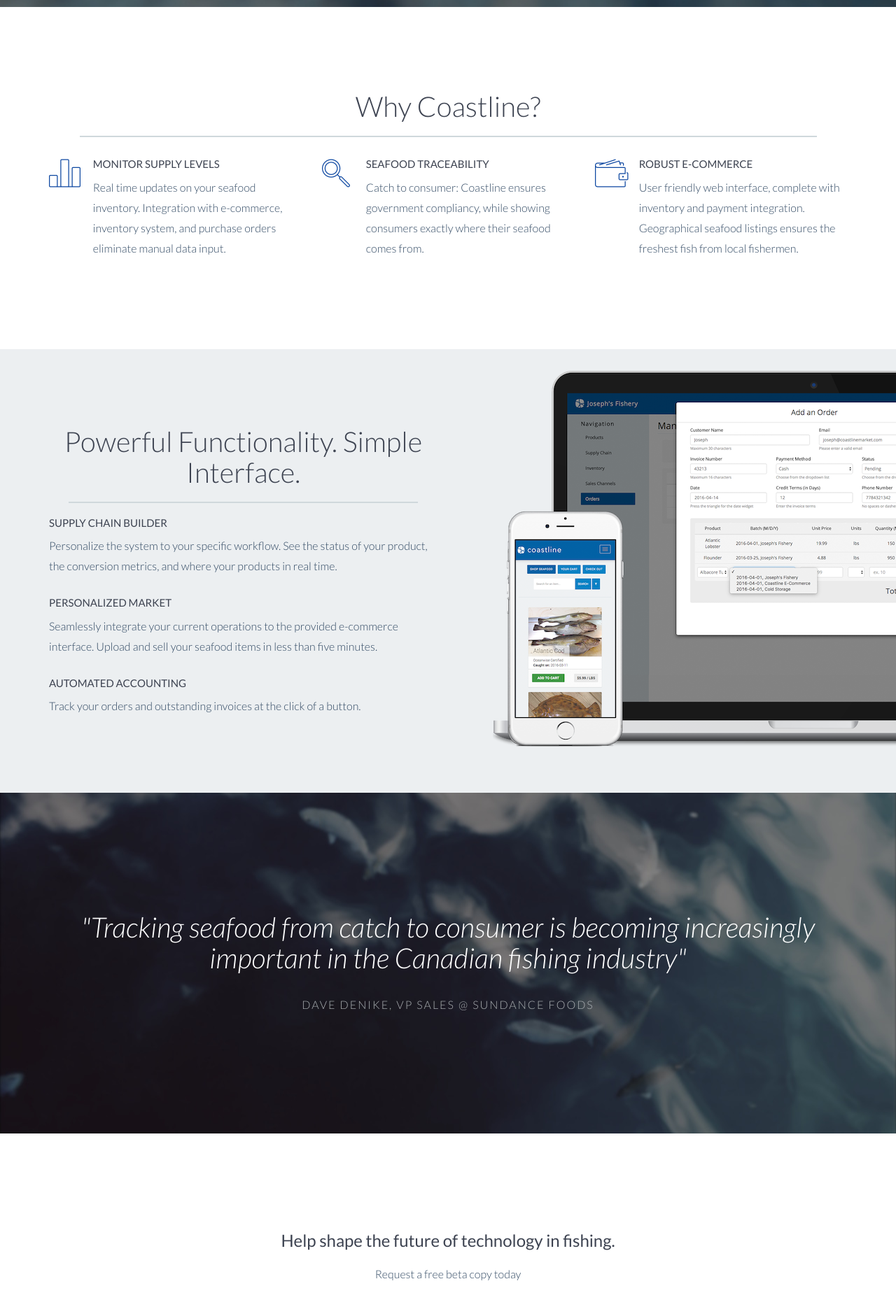
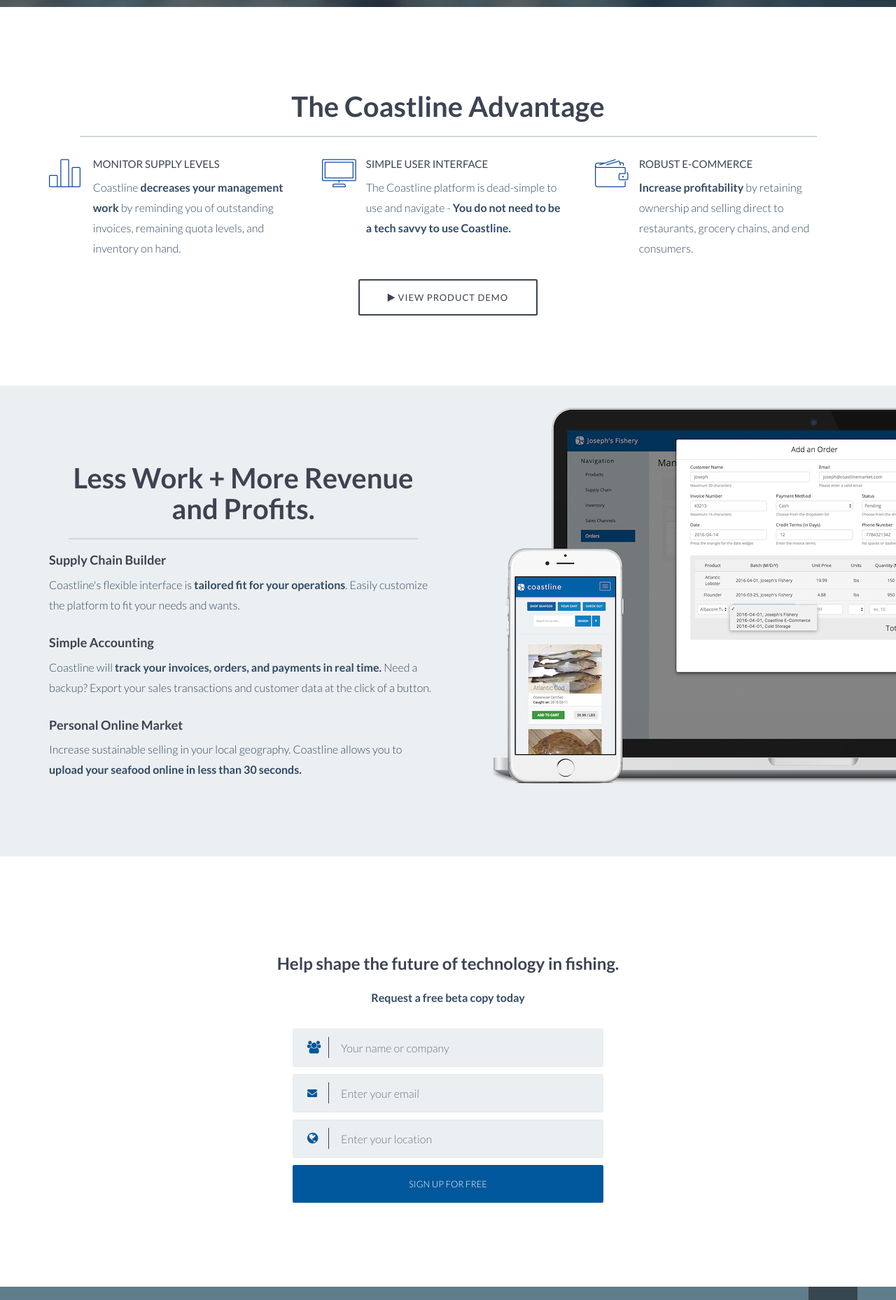
Before and after one commit to AbdulDotKhan/coastline-landing, a website: page index.html in a window 1280 px wide. Shown: the part 740-2598 px from the top of the page at 70% size. Drawn offline with nearby package versions, Linux system fonts and the light colour scheme.

Commit message:
design changes and content changes

```diff
--- a/css/styles.css
+++ b/css/styles.css
@@ -70,7 +70,7 @@
 .btn {
   font-size: 13px;
   border: solid 3px;
-  border-radius: 5px;
+  border-radius: 2px;
   display: inline-block;
   text-transform: uppercase;
   border-color: #fff
@@ -88,7 +88,7 @@
 .btn-white {
   font-size: 13px;
   border: solid 2px;
-  border-radius: 5px;
+  border-radius: 2px;
   display: inline-block;
   border-color: #fff;
 }
@@ -97,6 +97,25 @@
   border-color: #00BCD4;
   outline:0;
 }
+
+.btn-dark {
+  font-size: 13px;
+  border: solid 2px;
+  border-radius: 2px;
+  display: inline-block;
+  border-color: #3D4351;
+  background-color: #fff;
+}
+a.btn-dark {
+  color: #3D4351;
+}
+.btn-dark:hover, .btn-dark:focus {
+  color: #fff;
+  border-color: #01579B;
+  background-color: #01579B;
+  outline:0;
+}
+
 a.btn-small.btn-white {
   color: #fff;
 }
@@ -106,7 +125,7 @@
 .btn-fill {
   color: #fff;
   border: solid #01579B;
-  border-radius: 5px;
+  border-radius: 2px;
   display: inline-block;
   text-transform: uppercase;
   background-color: #01579B;
@@ -150,7 +169,7 @@
   letter-spacing: 1px;
 }
 img.screenshot {
-  border-radius: 5px;
+  border-radius: 2px;
   width: 360px;
   height: 220px;
   box-shadow: rgba(0, 0, 0, 0.1) 0 8px 8px 0;
@@ -158,7 +177,7 @@
   -moz-box-shadow: rgba(0, 0, 0, 0.1) 0 8px 8px 0;
 }
 img.modalImg {
-  border-radius: 5px;
+  border-radius: 2px;
   max-width: 100%;
   box-shadow: rgba(0, 0, 0, 0.1) 0 8px 8px 0;
   -webkit-box-shadow: rgba(0, 0, 0, 0.1) 0 8px 8px 0;
@@ -259,7 +278,7 @@
   text-decoration: none;
   text-transform: capitalize;
   background-color: #000;
-  border-radius: 4px;
+  border-radius: 2px;
 }
 
 /* ==========================================================================
@@ -608,7 +627,7 @@
 }
 
 iframe {
-  border-radius: 5px;
+  border-radius: 2px;
   box-shadow: rgba(0, 0, 0, 0.1) 0 8px 8px 0;
   -webkit-box-shadow: rgba(0, 0, 0, 0.1) 0 8px 8px 0;
   -moz-box-shadow: rgba(0, 0, 0, 0.1) 0 8px 8px 0;
@@ -924,7 +943,7 @@
 
 .sign-up .signup-form .sign-up-btn {
   padding: 15px 0;
-  border-radius: 3px;
+  border-radius: 2px;
   width: 80%;
   font-size: 13px;
 }
@@ -932,7 +951,7 @@
   width: 80%;
   height: 55px;
   margin: 0 auto 10px;
-  border-radius: 5px;
+  border-radius: 2px;
   border: solid 1px #E6E9EA;
   text-align: left;
   position: relative;
@@ -945,7 +964,7 @@
   content: "";
   height: 30px;
   width: 1px;
-  border-right: solid 1px #E6E9EA;
+  border-right: solid 1px #3D4351;
   position: absolute;
   top: 50%;
   left: 30px;
@@ -993,20 +1012,25 @@
   padding-left: 68px;
   width: 100%;
   height: 100%;
-  border-radius: 6px;
-  border: none;
+  border-radius: 2px;
+  outline:0;
+  /*border: solid 2px #3D4351;*/
+  font-size: 16px;
+  background-color: #ECEFF1;
+  border-style: none;
+  color: #3D4351;
 }
 .sign-up .signup-form .form-input-group input::-webkit-input-placeholder {
-  color: #BCC1C3;
+  color: #727274;
 }
 .sign-up .signup-form .form-input-group input:-moz-placeholder {
-  color: #BCC1C3;
+  color: #727274;
 }
 .sign-up .signup-form .form-input-group input::-moz-placeholder {
-  color: #BCC1C3;
+  color: #727274;
 }
 .sign-up .signup-form .form-input-group input:-ms-input-placeholder {
-  color: #BCC1C3;
+  color: #727274;
 }
 
 /* ==========================================================================
@@ -1108,7 +1132,7 @@
   height: 60px;
   width: 60px;
   background-color: #1AB4EF;
-  border-radius: 5px;
+  border-radius: 2px;
   font-size: 22px;
   display: inline-block;
   text-align: center;
@@ -1127,7 +1151,7 @@
   height: 60px;
   width: 60px;
   background-color: #3B5898;
-  border-radius: 5px;
+  border-radius: 2px;
   font-size: 22px;
   display: inline-block;
   text-align: center;
--- a/index.html
+++ b/index.html
@@ -11,7 +11,7 @@
   <meta name="google-site-verification" content="e6CmMXR8NpHFT46MO5ZtSPdHLMKIaL5j77Ko8nxoQCU" />
   <!--<meta http-equiv="X-UA-Compatible" content="IE=edge,chrome=1">-->
   <meta http-equiv="X-UA-Compatible" content="IE=edge" />
-  <title>Buy and Sell Fresh Fish & Efficiently Track Inventory</title>
+  <title>Coastline | Trace and track seafood from source to sale</title>
   <meta name="description" content="Coastline Market is an integrated e-commerce and inventory management platform for the fishing industry.">
   <meta name="viewport" content="width=device-width, initial-scale=1">
   <meta name="author" content="Coastline Market">
@@ -72,7 +72,7 @@
         </div>
       </header>
     </section>
-    <!-- Navigation -->
+
 <!--
     <nav class="navbar navbar-default navbar-fixed-top">
       <div class="container">
@@ -110,7 +110,7 @@
             <h1 class="typed">
               <div class="element"></div>happens on Coastline.</h1>
             <h1 class="desktop-hidden">Traceability from source to sale.</h1>
-            <p class="intro">Coastline is a mission critical integrated inventory management and ecommerce platform, designed exclusively for commercial fisheries.</p>
+            <p class="intro">Coastline is a mission critical inventory management and traceability platform, designed exclusively for commercial fisheries.</p>
             <a href="javascript:(0)" data-toggle="modal" data-target="#videoModal" class="btn btn-fill btn-large btn-margin-right smooth-scroll"><i class="fa fa-play"></i> Watch Video</a>
             <a href="http://dashboard.coastlinemarket.com/" class="btn btn-fill btn-large btn-margin-right">Beta Login</a>
           </div>
@@ -140,7 +140,7 @@
   <section class="intro section-padding" id="about">
     <div class="container">
       <div class="row">
-        <h2 class="text-center">Why Coastline?</h2>
+        <h2 class="text-center"><b>The Coastline Advantage</b></h2>
         <hr class="introHr">
         <div class="col-md-4 intro-feature">
           <div class="intro-icon">
@@ -148,16 +148,16 @@
           </div>
           <div class="intro-content">
             <h5>Monitor Supply Levels</h5>
-            <p>Real time updates on your seafood inventory. Integration with e-commerce, inventory system, and purchase orders eliminate manual data input.</p>
+            <p>Coastline <b>decreases your management work</b> by reminding you of outstanding invoices, remaining quota levels, and inventory on hand.</p>
           </div>
         </div>
         <div class="col-md-4 intro-feature">
           <div class="intro-icon">
-            <span data-icon="&#xe037;" class="icon"></span>
+            <span data-icon="&#xe002;" class="icon"></span>
           </div>
           <div class="intro-content">
-            <h5>Seafood Traceability</h5>
-            <p>Catch to consumer: Coastline ensures government compliancy, while showing consumers exactly where their seafood comes from.</p>
+            <h5>Simple User Interface</h5>
+            <p>The Coastline platform is dead-simple to use and navigate - <b>You do not need to be a tech savvy to use Coastline.</b></p>
           </div>
         </div>
         <div class="col-md-4 intro-feature">
@@ -166,10 +166,15 @@
           </div>
           <div class="intro-content last">
             <h5>Robust E-Commerce</h5>
-            <p>User friendly web interface, complete with inventory and payment integration. Geographical seafood listings ensures the freshest fish from local fishermen.</p>
+            <p><b>Increase profitability</b> by retaining ownership and selling direct to restaurants, grocery chains, and end consumers.</p>
           </div>
         </div>
       </div>
+      <div class="row">
+        <div class="col-lg-8 col-lg-offset-2 text-center">
+          <a href="javascript:(0)" data-toggle="modal" data-target="#videoModal" class="btn btn-dark btn-large"><i class="fa fa-play"></i> View Product Demo</a>
+        </div>
+      </row>
     </div>
   </section>
 
@@ -177,7 +182,7 @@
     <div class="container">
       <div class="row">
         <div class="col-md-6">
-          <h2 class="text-center">Powerful Functionality. Simple Interface.</h2>
+          <h2 class="text-center"><b>Less Work + More Revenue and Profits.</b></h2>
           <hr class="introHr">
           <div class="feature-list">
 
@@ -187,8 +192,8 @@
                   <span class="icon"></span>
                 </div>
                 <div class="feature-content">
-                  <h5>Supply Chain Builder</h5>
-                  <p>Personalize the system to your specific workflow. See the status of your product, the conversion metrics, and where your products in real time.</p>
+                  <h4><b>Supply Chain Builder</b></h4>
+                  <p>Coastline's flexible interface is <b>tailored fit for your operations</b>. Easily customize the platform to fit your needs and wants.</p>
                 </div>
               </li>
               <li class="feature-item">
@@ -196,8 +201,9 @@
                   <span class="icon"></span>
                 </div>
                 <div class="feature-content">
-                  <h5>Personalized Market</h5>
-                  <p>Seamlessly integrate your current operations to the provided e-commerce interface. Upload and sell your seafood items in less than five minutes.</p>
+                  <h4><b>Simple Accounting</b></h4>
+                  <p>Coastline will <b>track your invoices, orders, and payments in real time.</b> Need a backup? Export your sales transactions
+                    and customer data at the click of a button.</p>
                 </div>
               </li>
               <li class="feature-item">
@@ -205,15 +211,13 @@
                   <span class="icon"></span>
                 </div>
                 <div class="feature-content">
-                  <h5>Automated Accounting</h5>
-                  <p>Track your orders and outstanding invoices at the click of a button.</p>
+                  <h4><b>Personal Online Market</b></h4>
+                  <p>Increase sustainable selling in your local geography. Coastline allows you to <b>upload your seafood online in less than 30 seconds.</b></p>
                 </div>
               </li>
             </ul>
           </div>
-
         </div>
-
       </div>
     </div>
     <div class="macbook-wrap wp3"></div>
@@ -222,7 +226,7 @@
     </div>
   </section>
 
-
+<!--
   <section class="testimonial-slider section-padding text-center">
     <div class="container">
       <div class="row">
@@ -230,34 +234,33 @@
           <div class="flexslider">
             <ul class="slides">
               <li>
-                <!--
                 <div class="avatar">
                   <img src="img/fishmarket.jpg">
-                </div>-->
+                </div>
                 <h2>"Tracking seafood from catch to consumer is becoming increasingly important in the Canadian fishing industry"</h2>
-                <p class="author">Dave Denike, VP Sales @ Sundance Foods</p>
+                <p class="author">Dave, VP Sales @ Sundance Foods</p>
               </li>
-              <!--
+              <
               <li>
                 <div class="avatar">
-                  <img src="img/.jpg" alt="Sedna Testimonial Avatar">
+                  <img src="">
                 </div>
-                <h2>Coastline is awesome!</h2>
-                <p class="author">Joe's Fishery</p>
+                <h2>The Seafood Shop is currently using Coastline, and we love it!</h2>
+                <p class="author">Sean, President @ KH Capital & The Seafood Shop</p>
               </li>
-            -->
             </ul>
           </div>
         </div>
       </div>
     </div>
   </section>
+   -->
   <section class="sign-up section-padding text-center" id="beta">
     <div class="container">
       <div class="row">
         <div class="col-md-6 col-md-offset-3">
-          <h3>Help shape the future of technology in fishing.</h3>
-          <p>Request a free beta copy today</p>
+          <h3><b>Help shape the future of technology in fishing.</b></h3>
+          <p><b>Request a free beta copy today</b></p>
           <form class="signup-form" action="//formspree.io/hello@coastlinemarket.com" method="POST" role="form">
             <div class="form-input-group">
               <i class="fa fa-group"></i>
@@ -298,14 +301,12 @@
         <div class="col-md-7">
           <div class="footer-links">
             <ul class="footer-group">
-              <!--<li><a href="#beta">Dashboard</a></li>-->
               <li><a href="careers.html">Careers</a></li>
-              <li><a href="pricing.html">Pricing</a></li>
               <li><a href="investor.html">Investor</a></li>
               <li><a href="terms.html">Terms of Use</a></li>
             </ul>
-            <p>Copyright © 2016 Coastline Market Inc. | Made with
-              <span class="fa fa-heart"></span> in Vancouver & Toronto</p>
+            <p><b>Copyright © 2016 Coastline Market Inc. | Made with
+              <span class="fa fa-heart"></span> in Vancouver & Toronto</b></p>
           </div>
         </div>
         <div class="social-share">
```
Also changed, not shown: investor.html (+2 -4 lines), terms.html (+3 -5 lines).
